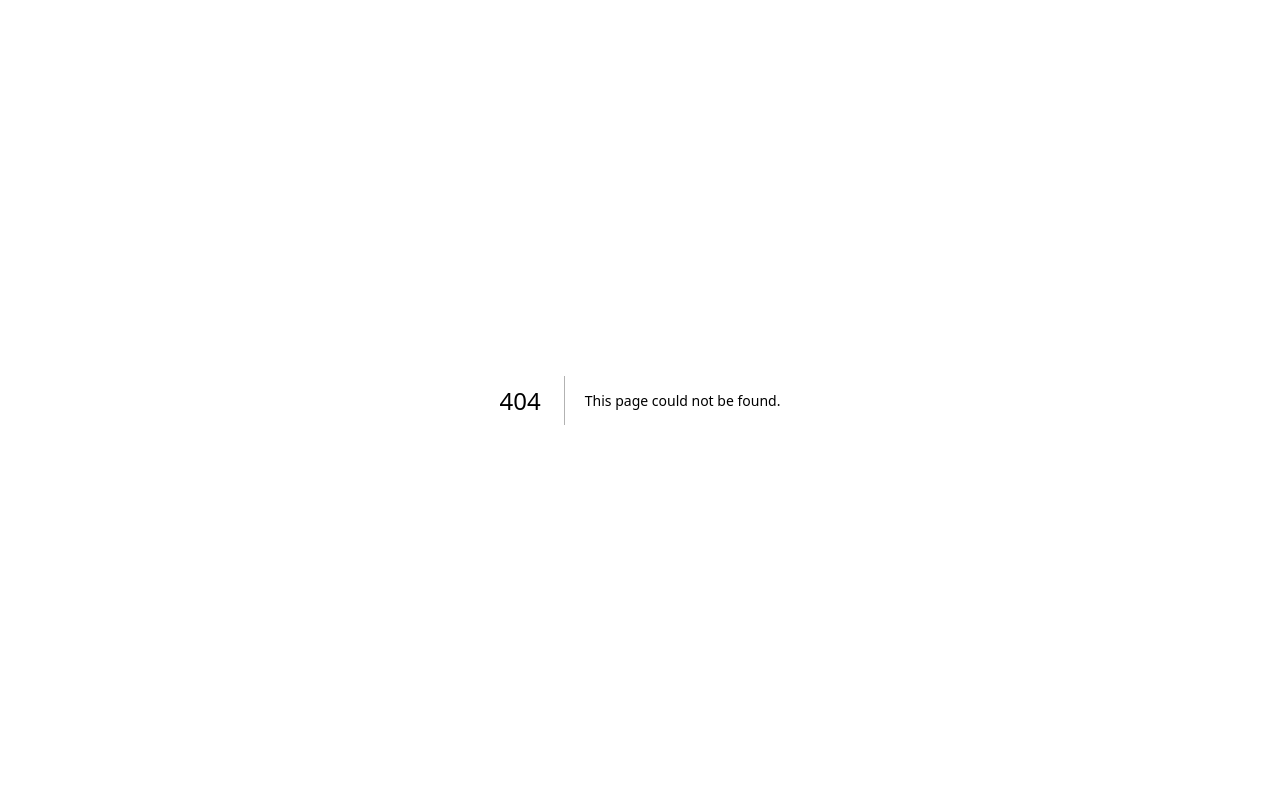
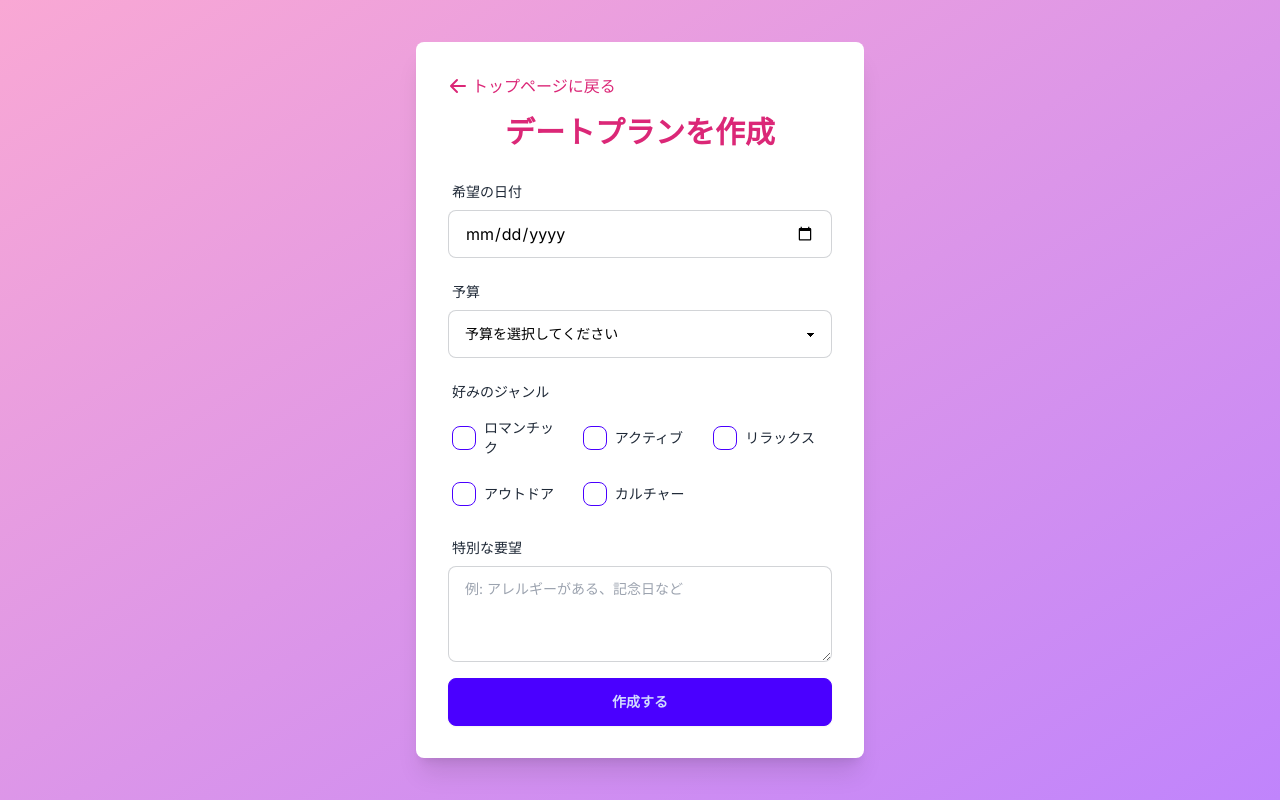
Before and after one commit to suzuyu0115/date_planner, a Next.js app: page /create-plan in a window 1280 px wide. Before the commit this address had no page. Built offline with nearby package versions, Linux system fonts and the light colour scheme.

Commit message:
Add: プラン作成フォーム、結果ページの仮作成

```diff
--- /dev/null
+++ b/src/app/create-plan/page.tsx
@@ -0,0 +1,59 @@
+import Link from 'next/link';
+
+export default function CreatePlan() {
+  return (
+    <div className="min-h-screen bg-gradient-to-br from-pink-300 to-purple-400 flex flex-col justify-center items-center p-4">
+      <div className="bg-white rounded-lg shadow-xl p-4 sm:p-6 md:p-8 w-full max-w-md">
+        <Link href="/" className="text-pink-600 hover:text-pink-800 transition-colors duration-200 flex items-center mb-4">
+          <svg xmlns="http://www.w3.org/2000/svg" className="h-5 w-5 mr-1" viewBox="0 0 20 20" fill="currentColor">
+            <path fillRule="evenodd" d="M9.707 16.707a1 1 0 01-1.414 0l-6-6a1 1 0 010-1.414l6-6a1 1 0 011.414 1.414L5.414 9H17a1 1 0 110 2H5.414l4.293 4.293a1 1 0 010 1.414z" clipRule="evenodd" />
+          </svg>
+          トップページに戻る
+        </Link>
+        <h1 className="text-2xl sm:text-3xl font-bold text-center text-pink-600 mb-4 sm:mb-6">デートプランを作成</h1>
+        <form className="space-y-4">
+          <div className="form-control">
+            <label className="label">
+              <span className="label-text">希望の日付</span>
+            </label>
+            <input type="date" className="input input-bordered w-full" />
+          </div>
+          <div className="form-control">
+            <label className="label">
+              <span className="label-text">予算</span>
+            </label>
+            <select className="select select-bordered w-full">
+              <option disabled selected>予算を選択してください</option>
+              <option>〜5,000円</option>
+              <option>5,000円〜10,000円</option>
+              <option>10,000円〜20,000円</option>
+              <option>20,000円〜</option>
+            </select>
+          </div>
+          <div className="form-control">
+            <label className="label">
+              <span className="label-text">好みのジャンル</span>
+            </label>
+            <div className="grid grid-cols-2 sm:grid-cols-3 gap-2">
+              {['ロマンチック', 'アクティブ', 'リラックス', 'アウトドア', 'カルチャー'].map((genre) => (
+                <label key={genre} className="label cursor-pointer justify-start">
+                  <input type="checkbox" className="checkbox checkbox-primary" />
+                  <span className="label-text ml-2">{genre}</span>
+                </label>
+              ))}
+            </div>
+          </div>
+          <div className="form-control">
+            <label className="label">
+              <span className="label-text">特別な要望</span>
+            </label>
+            <textarea className="textarea textarea-bordered h-24" placeholder="例: アレルギーがある、記念日など"></textarea>
+          </div>
+          <Link href="/result" className="btn btn-primary w-full">
+            作成する
+          </Link>
+        </form>
+      </div>
+    </div>
+  );
+}
--- /dev/null
+++ b/src/app/result/page.tsx
@@ -0,0 +1,60 @@
+import Link from 'next/link';
+
+export default function PlanResult() {
+  // この部分は実際のAI出力結果に置き換えられます
+  const aiGeneratedPlan = {
+    title: "ロマンチックな東京タワーデート",
+    description: "東京タワーを中心とした、思い出に残るロマンチックなデートプランをご提案します。",
+    schedule: [
+      { time: "17:00", activity: "東京タワー展望台で夕景鑑賞" },
+      { time: "19:00", activity: "タワー直下のレストランで夜景を見ながらディナー" },
+      { time: "21:00", activity: "イルミネーションが美しい芝公園を散策" },
+    ],
+    tips: "東京タワーのチケットは事前購入がおすすめです。夜は冷えることがあるので、上着をお忘れなく。",
+  };
+
+  return (
+    <div className="min-h-screen bg-gradient-to-br from-pink-300 to-purple-400 flex flex-col justify-center items-center p-4">
+      <div className="bg-white rounded-lg shadow-xl p-4 sm:p-6 md:p-8 w-full max-w-2xl">
+        <Link href="/create-plan" className="text-pink-600 hover:text-pink-800 transition-colors duration-200 flex items-center mb-4">
+          <svg xmlns="http://www.w3.org/2000/svg" className="h-5 w-5 mr-1" viewBox="0 0 20 20" fill="currentColor">
+            <path fillRule="evenodd" d="M9.707 16.707a1 1 0 01-1.414 0l-6-6a1 1 0 010-1.414l6-6a1 1 0 011.414 1.414L5.414 9H17a1 1 0 110 2H5.414l4.293 4.293a1 1 0 010 1.414z" clipRule="evenodd" />
+          </svg>
+          プラン作成に戻る
+        </Link>
+
+        <h1 className="text-2xl sm:text-3xl font-bold text-center text-pink-600 mb-4 sm:mb-6">あなたのデートプラン</h1>
+
+        <div className="space-y-6">
+          <div>
+            <h2 className="text-xl font-semibold text-purple-700 mb-2">{aiGeneratedPlan.title}</h2>
+            <p className="text-gray-600">{aiGeneratedPlan.description}</p>
+          </div>
+
+          <div>
+            <h3 className="text-lg font-semibold text-purple-700 mb-2">スケジュール</h3>
+            <ul className="space-y-2">
+              {aiGeneratedPlan.schedule.map((item, index) => (
+                <li key={index} className="flex items-start">
+                  <span className="inline-block w-16 font-medium text-pink-600">{item.time}</span>
+                  <span>{item.activity}</span>
+                </li>
+              ))}
+            </ul>
+          </div>
+
+          <div>
+            <h3 className="text-lg font-semibold text-purple-700 mb-2">アドバイス</h3>
+            <p className="text-gray-600">{aiGeneratedPlan.tips}</p>
+          </div>
+        </div>
+
+        <div className="mt-8 flex justify-center">
+          <Link href="/" className="btn btn-primary">
+            新しいプランを作成
+          </Link>
+        </div>
+      </div>
+    </div>
+  );
+}
```
